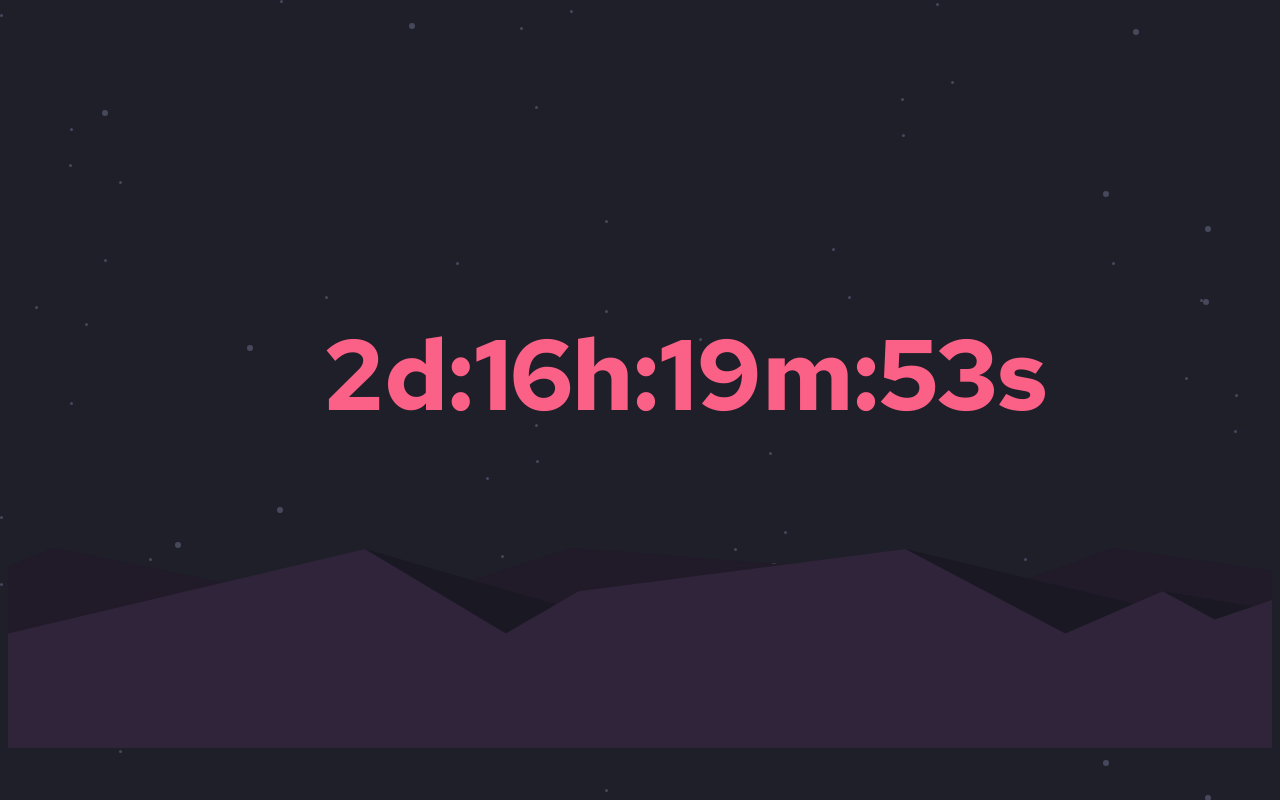
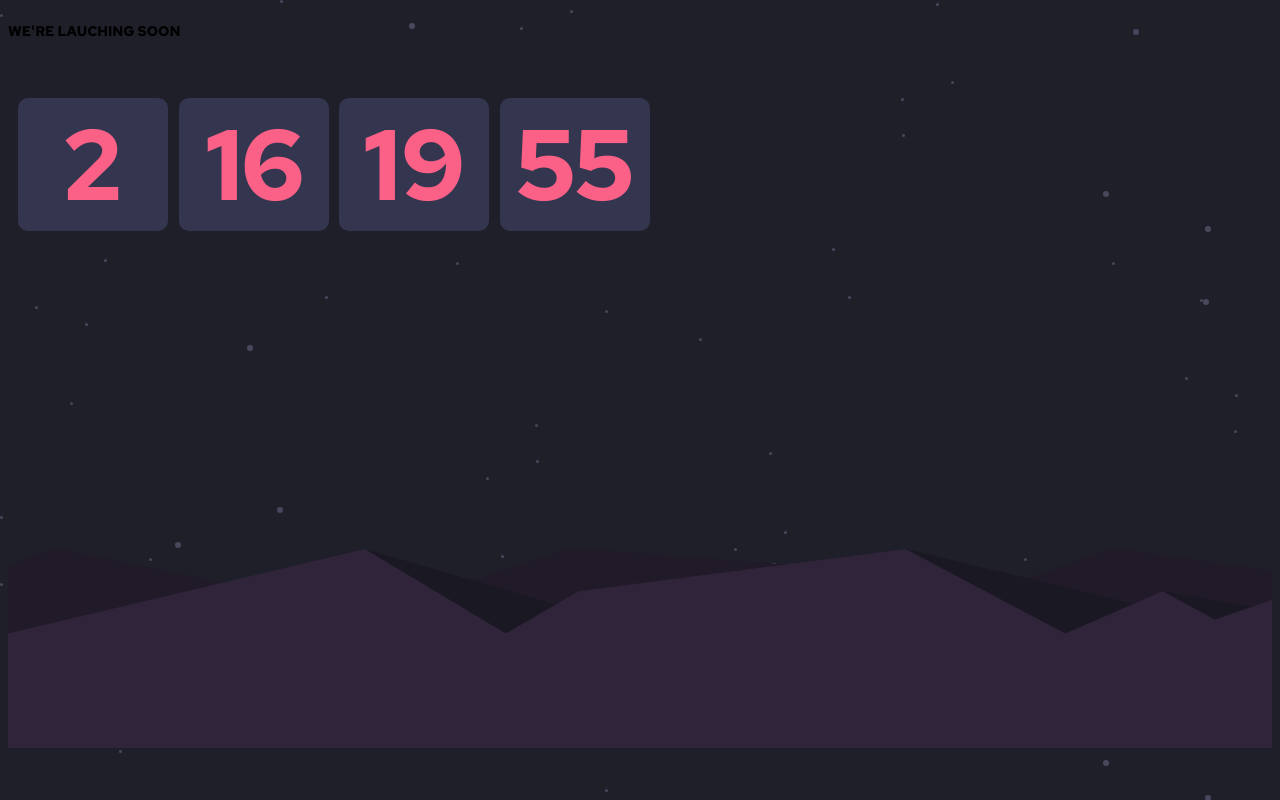
Before and after one commit to JulioJavier/Sprint1-Pro, a website built with webpack: page src/img/hh.html in a window 1280 px wide. Built offline with nearby package versions, Linux system fonts and the light colour scheme.

Commit message:
separacion de los digitos del tiempo

```diff
--- a/src/components/clock.js
+++ b/src/components/clock.js
@@ -1,4 +1,4 @@
-import { createP, createH1, createSpan, createDiv, createFooter } from "./components";
+import { createP, createH1, createSpan, createDiv, createFooter, createDivClock } from "./components";
 
 export const getRemainTime = deadline =>{
     let now = new Date(),
@@ -34,7 +34,12 @@ export const countDown = (deadline, elem, finalMessage) => {
         // createTop()
         let t = getRemainTime(deadline);
         let time = `${t.remainDays}d:${t.remainHours}h:${t.remainMinutes}m:${t.remainSeconds}s`
+        let days = `${t.remainDays}`
+        let hours = `${t.remainHours}`
+        let minutes = `${t.remainMinutes}`
+        let seconds = `${t.remainSeconds}`
         let elementClass = 'countDown'
+        let textH1 = "WE'RE LAUCHING SOON"
         //createDiv('footer')
         if (t.remainTime <= 1) {
             clearInterval(timerUpdate)
@@ -42,8 +47,14 @@ export const countDown = (deadline, elem, finalMessage) => {
             createSpan(time, elementClass)
             createFooter()
         } else {
-            createSpan(time, elementClass)
+            createH1(textH1,'title')
+            createDivClock(days,hours,minutes,seconds)
             createFooter()
+            // createSpan(days, elementClass)
+            // createSpan(hour, elementClass)
+            // createSpan(minutes, elementClass)
+            // createSpan(seconds, elementClass)
+            // createSpan(time, elementClass)
         }
         // div.appendChild(p)
     }, 1000)
--- a/src/components/components.js
+++ b/src/components/components.js
@@ -25,6 +25,25 @@ export const createDiv = (id) => {
 	element.id = id
 	document.body.appendChild(element)
 }
+export const createDivClock = (days,hours,minutes,seconds) => {
+	let container = document.createElement("div")
+	container.classList.add('container')
+	container.innerHTML = `
+	<span class="countDown">${days}</span>
+	<span class="countDown">${hours}</span>
+	<span class="countDown">${minutes}</span>
+	<span class="countDown">${seconds}</span>
+	`
+	document.body.appendChild(container)
+	// let Dtdays = days
+	// let Dthour = hours
+	// let Dtminutes = minutes
+	// let Dtseconds = seconds
+	// let spanClass = 'countDown'
+	// let span = document.createElement("span")
+	// span.classList.add(spanClass)
+	// document.body.appendChild(span)
+}
 export const createFooter = () => {
 	let element = document.createElement("div")
 	document.body.appendChild(element)
--- a/src/img/hh.html
+++ b/src/img/hh.html
@@ -7,6 +7,7 @@
     <title>Document</title>
 </head>
 <body>
+    <span class="countDown">${days}</span>
     <footer>
         <img src="../" alt="">
     </footer>
--- a/src/index.js
+++ b/src/index.js
@@ -1,7 +1,6 @@
-import { createP, createH1, createSpam, createDiv, createFooter } from "./components/components"
+import { createP, createH1, createSpam, createDiv, createFooter, createDivClock } from "./components/components"
 import { multipleOf } from "./components/utils"
 import { countDown } from "./components/clock";
-
 import "./styles/texts.sass";
 
 // createTop()
--- a/src/styles/texts.sass
+++ b/src/styles/texts.sass
@@ -5,13 +5,26 @@ body
     position: relative
     background-color: $Very-dark-blue
     background-image: url(../img/bg-stars.svg)
-
+    display: flex
+    justify-content: center
+    flex-direction: column
     font-family: 'Red Hat Text', sans-serif
     font-weight: 700
     font-size: 14px
-    // display: flex
-    // justify-content: center
-    // align-items: center
+
+    .container
+        // position: absolute
+        // top: 250px
+        // left: 150px
+        //background-color: #ccc
+        display: flex
+        justify-content: space-between
+        align-content: center
+        align-items: center
+        gap: 10px
+        width: 50%
+        height: 200px
+        padding: 10px
 
     .footerImg
         position: absolute
@@ -28,14 +41,17 @@ body
 //     background-image: url(../img/pattern-hills.svg)
 
 .countDown
-    position: absolute
+    // position: absolute
+    text-align: center
     font-size: 100px
     color: $Soft-red
-    top: 300px
-    bottom: 25%
-    left: 25%
-    right: 25%
-
+    width: 150px
+    background-color: $Dark-desaturated-blue
+    border-radius: 10px
+    // top: 300px
+    // bottom: 25%
+    // left: 25%
+    // right: 25%
 
 // .montain
 //     width: 100%
```
Also changed, not shown: package.json (+5 -5 lines), 1 other file.
